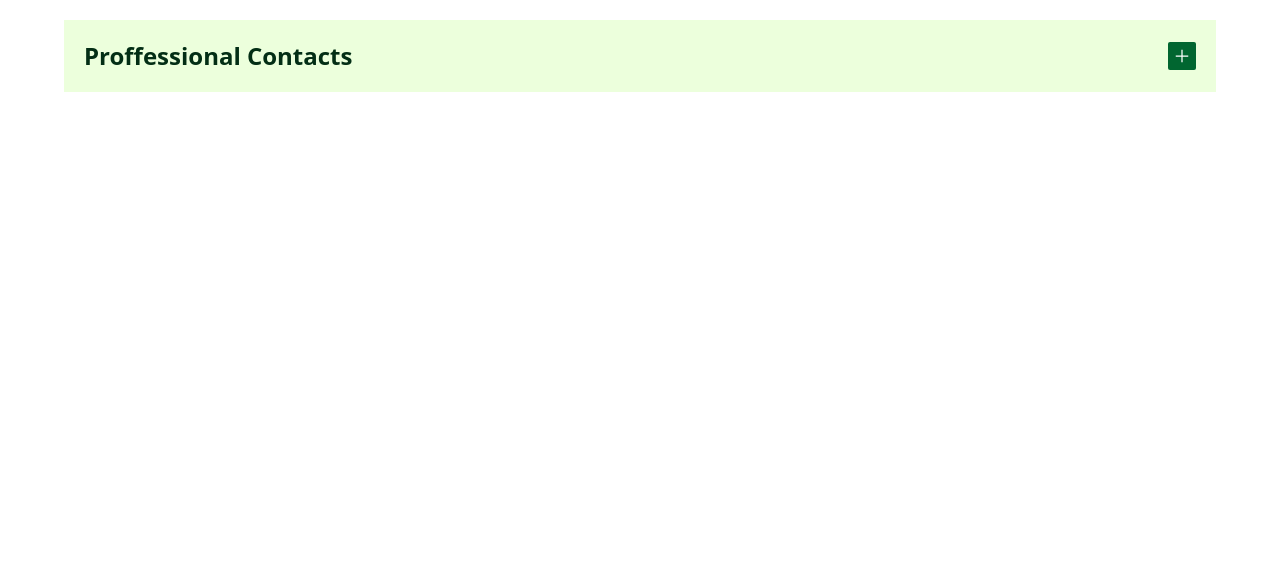
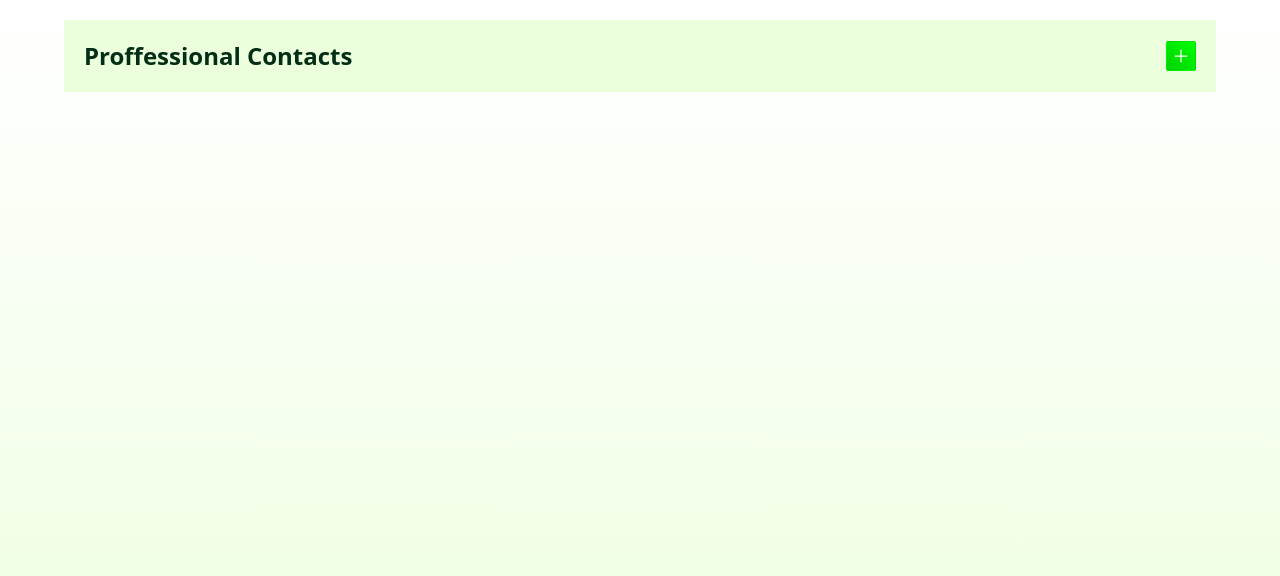
Before and after one commit to Kummirai/contacts, a React app in the folder frontend/: page /add-contact in a window 1280 px wide. Shown: the top 576 px of the page. Built offline with nearby package versions, Linux system fonts and the light colour scheme; the HTML template or start-up script is replaced by a standard one.

Commit message:
Change body background to a linear gradient for improved visual styling

```diff
--- a/frontend/src/App.jsx
+++ b/frontend/src/App.jsx
@@ -16,7 +16,7 @@ function App() {
   };
 
   return (
-    <main className="max-w-6xl mx-auto my-5">
+    <main className="max-w-6xl mx-auto my-5 body-background">
       <Header
         gotoAddContactPage={gotoAddContactPage}
         gotoHomePage={gotoHomePage}
--- a/frontend/src/components/ContactCard.jsx
+++ b/frontend/src/components/ContactCard.jsx
@@ -1,8 +1,11 @@
+import { FaTrashAlt } from "react-icons/fa";
+import { CiEdit } from "react-icons/ci";
+
 const ContactCard = ({ contact }) => {
   return (
-    <div className="relative flex flex-col justify-around items-center p-2 shadow-2xl h-100 rounded-xl">
+    <div className="relative flex flex-col justify-around items-center p-2 shadow-2xl h-100 rounded-xl bg-white">
       <div className="trapezium rounded-t-2xl"></div>
-      <h2 className="text-lg text-green-900 font-semibold">
+      <h2 className="text-lg z-2 text-green-900 font-semibold">
         {contact.category}
       </h2>
       <div
@@ -26,6 +29,22 @@ const ContactCard = ({ contact }) => {
           {contact.contactDetail}
         </p>
       </div>
+      <div className="">
+        <button
+          type="button"
+          className="btn-card py-1 px-5 mx-2 rounded-2xl"
+          onClick={"update"}
+        >
+          <CiEdit className="text-[1rem]" />
+        </button>
+        <button
+          type="button"
+          className="rounded-2xl border btn-bordered text-[#00d100] border-[#00d100] py-1 px-4 mx-2 "
+          onClick={"delete"}
+        >
+          <FaTrashAlt />
+        </button>
+      </div>
     </div>
   );
 };
--- a/frontend/src/components/Header.jsx
+++ b/frontend/src/components/Header.jsx
@@ -5,14 +5,14 @@ const Header = ({ gotoAddContactPage, gotoHomePage }) => {
   return (
     <header className="p-5 flex items-center justify-between bg-[#ECFFDC] text-green-950">
       <h1
-        className="text-xl font-semibold sm:text-2xl hover:cursor-pointer hover:text-green-900 "
+        className="text-xl heading font-semibold sm:text-2xl hover:cursor-pointer hover:text-green-900 "
         onClick={() => gotoHomePage()}
       >
         Proffessional Contacts
       </h1>
       <button
         type="button"
-        className="bg-green-800 p-1 rounded-xs hover:bg-green-600 hover:cursor-pointer"
+        className="btn-card p-1 rounded-xs hover:bg-green-600 hover:cursor-pointer"
         onClick={() => {
           gotoAddContactPage();
         }}
--- a/frontend/src/index.css
+++ b/frontend/src/index.css
@@ -7,9 +7,41 @@
   height: 50%;
   background: linear-gradient(45deg, #ecffdc, white);
   clip-path: polygon(0% 0%, 100% 0%, 100% 50%, 0% 100%);
-  z-index: -1;
 }
 
 .btn {
   background: linear-gradient(45deg, #ecffdc, #ecffdc);
 }
+
+.btn-card {
+  background: linear-gradient(45deg, #00d100, #00ff00);
+  border: 1px solid transparent;
+  color: white;
+}
+
+.btn-card:hover {
+  background: none;
+  border: 1px solid #00d100;
+  cursor: pointer;
+  color: #00d100;
+}
+
+.btn-bordered:hover {
+  background: linear-gradient(45deg, #00d100, #00ff00);
+  border: 1px solid transparent;
+  color: white;
+  cursor: pointer;
+}
+
+/* .heading {
+  background: linear-gradient(45deg, #00d100, #00ff00);
+  background-clip: text;
+  -webkit-background-clip: text;
+  color: transparent;
+} */
+
+body {
+  background: linear-gradient(to top, #ecffdc, white);
+  background-repeat: no-repeat;
+  height: 100vh;
+}
--- a/frontend/src/pages/AddContact.jsx
+++ b/frontend/src/pages/AddContact.jsx
@@ -1,5 +1,19 @@
-const AddContact = ({ props }) => {
-  return <div></div>;
+const AddContact = ({}) => {
+  return (
+    <div>
+      <form onSubmit={""} className="">
+        <div className="">
+          <input
+            type="text"
+            name=""
+            value={""}
+            onChange={"handleChange"}
+            className="p-2"
+          />
+        </div>
+      </form>
+    </div>
+  );
 };
 
 export default AddContact;
```
